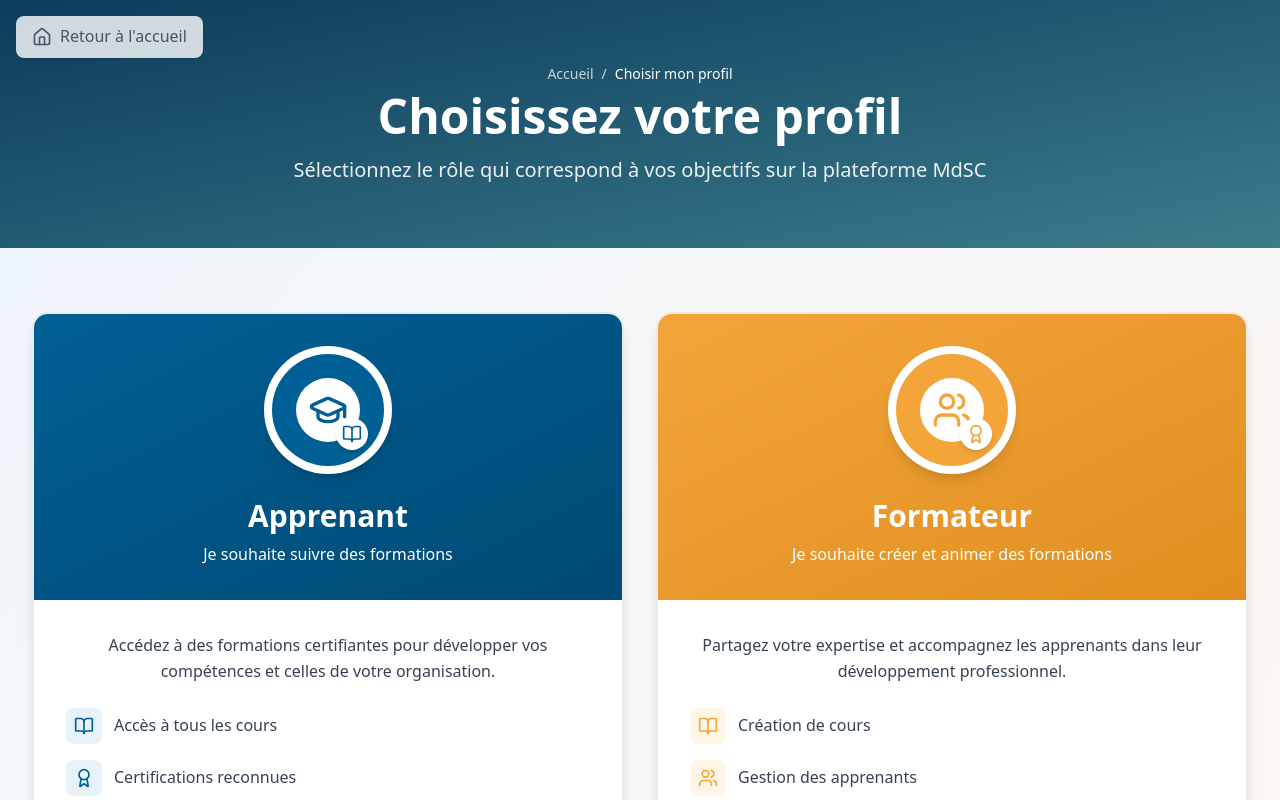
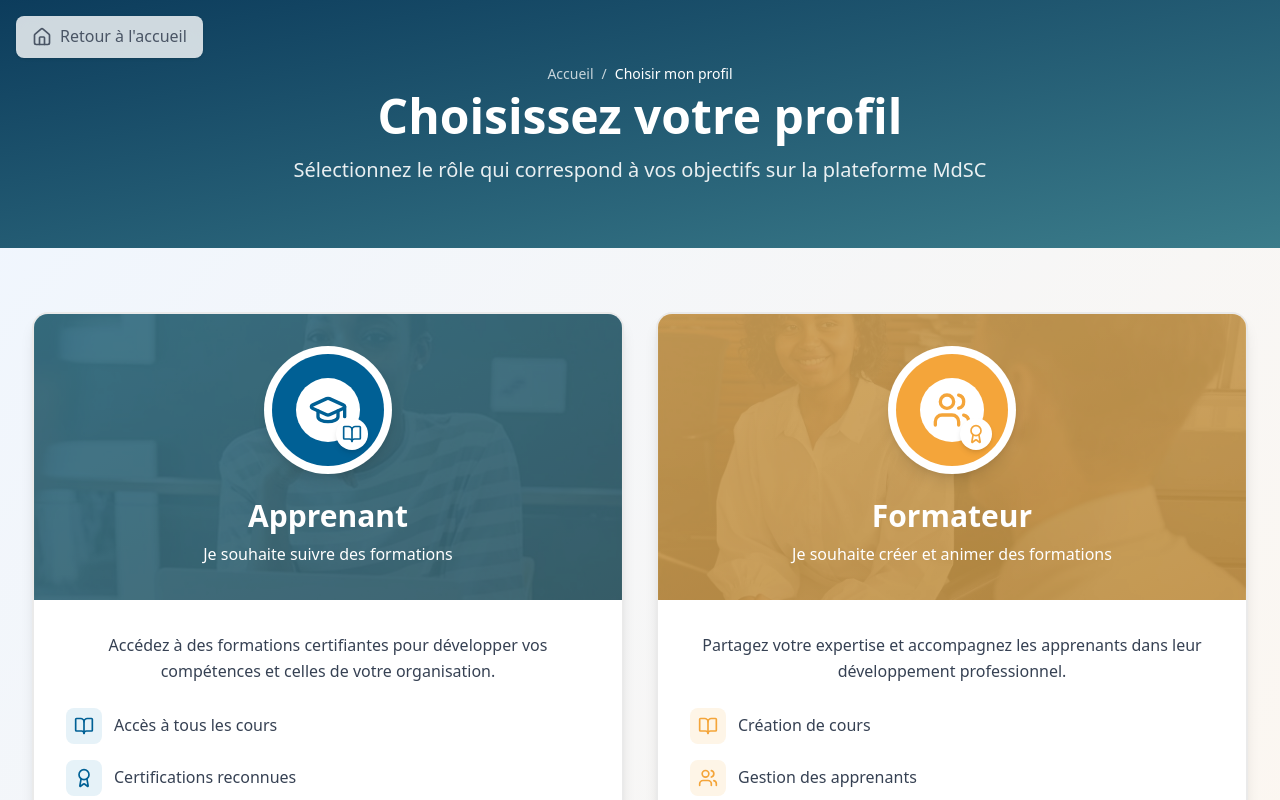
Before and after one commit to Devdrwt/mdsc_frontend, a Next.js app: page /select-role in a window 1280 px wide. Shown: the top 800 px of the page. Built offline with nearby package versions, Linux system fonts and the light colour scheme; a web font is replaced by a local one.

Commit message:
feat: mise à jour images auth (Woman.png/Colleagues.png) - Login/Register: Colleagues.png pour étudiants - Select-role: Woman.png instructeur, Colleagues.png étudiant

```diff
--- a/src/app/login/page.tsx
+++ b/src/app/login/page.tsx
@@ -9,11 +9,11 @@ export const metadata: Metadata = {
 export default function LoginPage() {
   return (
     <div className="min-h-screen bg-gradient-to-br from-blue-50 to-orange-50 flex items-center justify-center py-12 px-4 sm:px-6 lg:px-8 relative">
-      {/* Image de fond avec opacité réduite */}
+      {/* Image de fond pour l'étudiant */}
       <div
         className="absolute inset-0 bg-cover bg-center bg-no-repeat opacity-20"
         style={{
-          backgroundImage: 'url(/arri_plan.png)'
+          backgroundImage: 'url(/Colleagues.png)'
         }}
       />
 
--- a/src/app/register/page.tsx
+++ b/src/app/register/page.tsx
@@ -9,11 +9,11 @@ export const metadata: Metadata = {
 export default function RegisterPage() {
   return (
     <div className="min-h-screen bg-gradient-to-br from-blue-50 to-orange-50 flex items-center justify-center py-12 px-4 sm:px-6 lg:px-8 relative">
-      {/* Image de fond avec opacité réduite */}
+      {/* Image de fond pour l'étudiant */}
       <div
         className="absolute inset-0 bg-cover bg-center bg-no-repeat opacity-20"
         style={{
-          backgroundImage: 'url(/arri_plan.png)'
+          backgroundImage: 'url(/Colleagues.png)'
         }}
       />
 
--- a/src/app/select-role/page.tsx
+++ b/src/app/select-role/page.tsx
@@ -98,8 +98,16 @@ export default function SelectRolePage() {
                 key={role.type}
                 className={`bg-white rounded-2xl shadow-lg border-2 ${role.borderColor} ${role.hoverBorder} hover:shadow-2xl transition-all duration-300 overflow-hidden group`}
               >
-                {/* Card Header with Gradient */}
-                <div className={`bg-gradient-to-br ${role.bgGradient} text-white p-8 text-center`}>
+                {/* Card Header with Gradient and Background Image */}
+                <div className={`bg-gradient-to-br ${role.bgGradient} text-white p-8 text-center relative overflow-hidden`}>
+                  {/* Background Image */}
+                  <div
+                    className="absolute inset-0 bg-cover bg-center bg-no-repeat opacity-30"
+                    style={{
+                      backgroundImage: role.type === 'student' ? 'url(/Colleagues.png)' : 'url(/Woman.png)'
+                    }}
+                  />
+                  <div className="relative z-10">
                     {/* Avatar Circle */}
                     <div className="inline-flex items-center justify-center w-32 h-32 bg-white rounded-full mb-6 group-hover:scale-110 transition-transform shadow-lg">
                       <div className="w-28 h-28 rounded-full flex items-center justify-center" style={{ backgroundColor: role.bgColor }}>
@@ -128,6 +136,7 @@ export default function SelectRolePage() {
                     </div>
                     <h2 className="text-3xl font-bold mb-2">{role.title}</h2>
                     <p className="text-white text-opacity-90">{role.subtitle}</p>
+                  </div>
                 </div>
 
                 {/* Card Body */}
```
Lines whose indentation alone changed are shown as unchanged.
